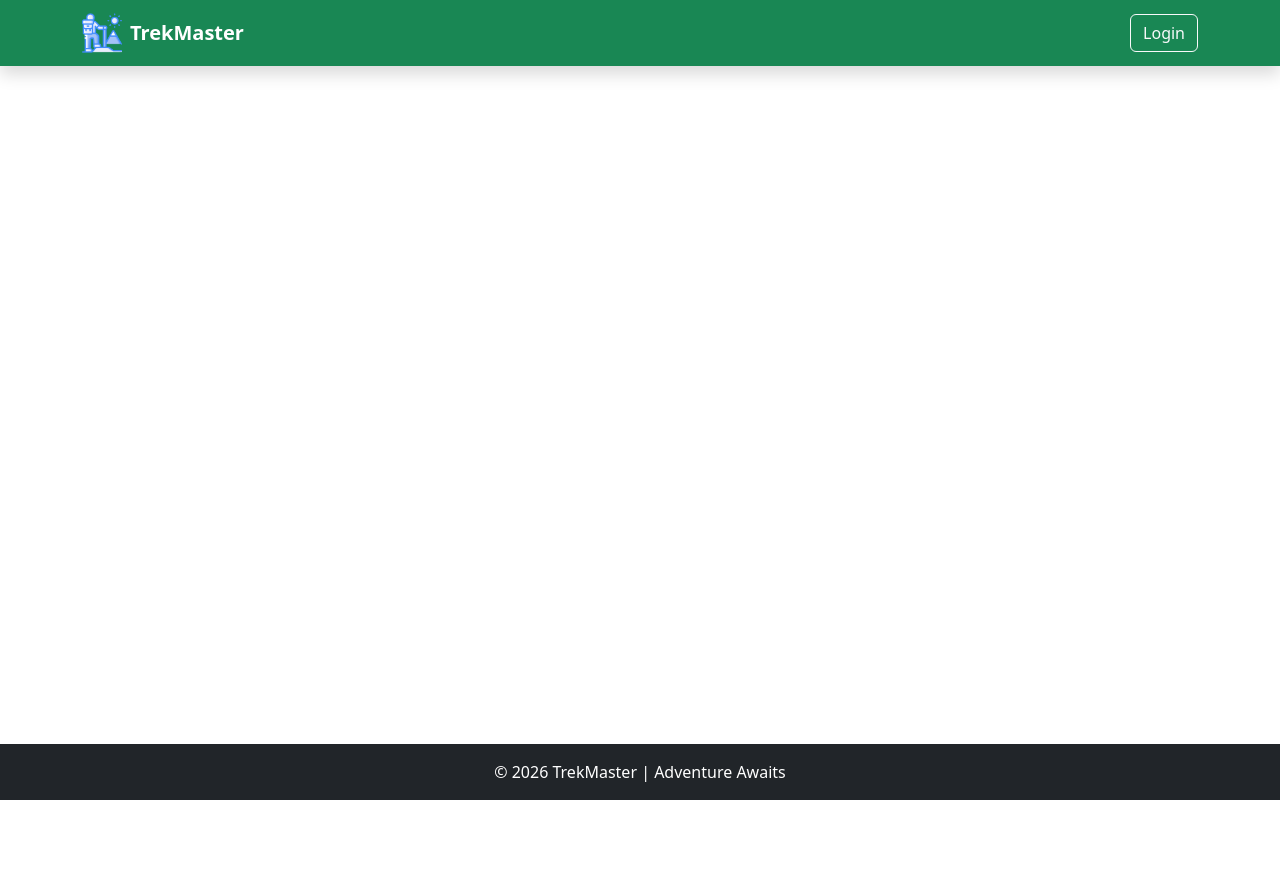
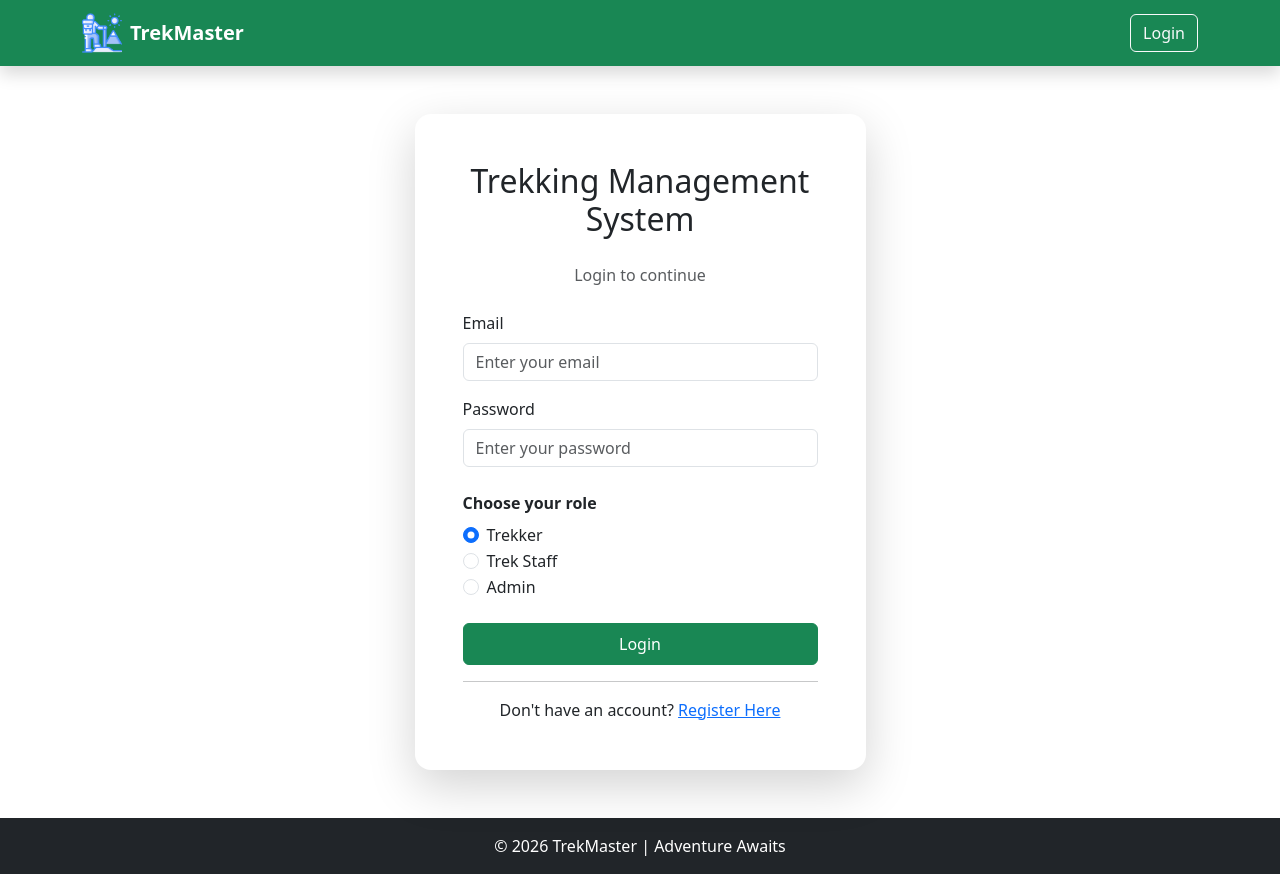
Before and after one commit to 23f2005522/trekking-management-application_V2_23f2005522, a Vue app in the folder frontend/: page /login in a window 1280 px wide. Before the commit the page ends 800 px from the top, so only its background shows below. Built offline with nearby package versions, Linux system fonts and the light colour scheme.

Commit message:
Added manage bookings page for administrators and update router configuration

```diff
--- a/frontend/src/router/index.js
+++ b/frontend/src/router/index.js
@@ -57,6 +57,8 @@ const approuter = {
           name : "manageTrekkers" ,
           component: () => import("@/views/adminView/manageTrekkers.vue")
         }
+        ,
+
       ]
     },
 
--- /dev/null
+++ b/frontend/src/views/adminView/manageBookings.vue
@@ -0,0 +1,6 @@
+<template>
+  <div>
+    <h1>Manage Bookings</h1>
+    <p>This is the bookings management page for administrators.</p>
+  </div>
+</template>
--- a/frontend/src/views/authView/loginView.vue
+++ b/frontend/src/views/authView/loginView.vue
@@ -1,118 +1,150 @@
 <script setup>
-import { useStaffStore } from '@/stores/staffStore'
-import { ref, watch } from 'vue'
+import { reactive } from 'vue'
+import router from '@/router'
+import axiosInstance from '../../utils/axioUtil'
+import { useFlashStore } from '@/stores/flashStore'
 
-const staffStore = useStaffStore()
 
-const selectedStatus = ref('')
-const reason = ref('')
+const flashStore = useFlashStore()
+const formData = reactive({
+  email: '',
+  password: '',
+  role: 'trekker',
+})
 
-watch(
-  () => staffStore.selectedStaff,
-  (newVal) => {
-    if (!newVal) {
-      selectedStatus.value = ''
-      reason.value = ''
-    } else {
-      selectedStatus.value = newVal.status
-      reason.value = newVal.blacklisted_reason || ''
+const handelLogin = async (e) => {
+  e.preventDefault()
+  try {
+    const { data } = await axiosInstance.post('/auth/login', formData)
+    console.log('Login successful:', data)
+    // stting token in local storage
+    localStorage.setItem('access_token', data.access_token)
+    localStorage.setItem('role', data.role)
+    localStorage.setItem('username', data.username)
+
+    // set the user in the userStore
+    console.log(data)
+
+    // Redirect based on role
+    const routeMap = {
+      trekker: '/trekker/dashboard',
+      staff: '/staff/dashboard',
+      admin: '/admin/dashboard',
     }
-  },
-  { immediate: true },
-)
+
+    router.push(routeMap[data.role] || '/')
+
+    return data
+
+  } catch (error) {
+    flashStore.show(error?.response?.data?.message || 'Login failed', 'error')
+  }
+}
 </script>
 
 <template>
-  <div class="modal fade" id="manageStaffModal" tabindex="-1">
-    <div class="modal-dialog modal-dialog-centered">
-      <div class="modal-content">
-        <div class="modal-header bg-success text-white">
-          <h5 class="modal-title">Manage Staff</h5>
+  <div class="container py-5">
+    <div class="row justify-content-center">
+      <div class="col-md-6 col-lg-5">
+        <div class="card shadow-lg border-0 rounded-4">
+          <div class="card-body p-5">
+            <h2 class="text-center mb-4">Trekking Management System</h2>
 
-          <button class="btn-close btn-close-white" data-bs-dismiss="modal"></button>
+            <p class="text-center text-muted mb-4">Login to continue</p>
+
+            <form>
+              <!-- Email -->
+              <div class="mb-3">
+                <label class="form-label"> Email </label>
+
+                <input
+                  type="email"
+                  class="form-control"
+                  placeholder="Enter your email"
+                  v-model="formData.email"
+                />
               </div>
 
-        <div class="modal-body" v-if="staffStore.selectedStaff">
-          <div class="card bg-light mb-4">
-            <div class="card-body">
-              <h5>
-                {{ staffStore.selectedStaff.username }}
-              </h5>
+              <!-- Password -->
+              <div class="mb-4">
+                <label class="form-label"> Password </label>
 
-              <p class="text-muted">
-                {{ staffStore.selectedStaff.email }}
-              </p>
-
-              <span
-                class="badge"
-                :class="{
-                  'bg-success': staffStore.selectedStaff.status === 'approved',
-                  'bg-warning text-dark': staffStore.selectedStaff.status === 'pending',
-                  'bg-danger': staffStore.selectedStaff.status === 'rejected',
-                  'bg-dark': staffStore.selectedStaff.status === 'blacklisted',
-                }"
-              >
-                Current :
-                {{ staffStore.selectedStaff.status }}
-              </span>
-            </div>
+                <input
+                  type="password"
+                  class="form-control"
+                  placeholder="Enter your password"
+                  v-model="formData.password"
+                />
               </div>
 
-          <label class="fw-semibold mb-2"> Change Status </label>
+              <!-- Role -->
+              <div class="mb-4">
+                <label class="form-label fw-bold"> Choose your role </label>
 
                 <div class="form-check">
-            <input class="form-check-input" type="radio" value="pending" v-model="selectedStatus" />
-            <label class="form-check-label"> Pending </label>
+                  <input
+                    class="form-check-input"
+                    type="radio"
+                    name="role"
+                    id="trekker"
+                    value="trekker"
+                    v-model="formData.role"
+                  />
+
+                  <label class="form-check-label" for="trekker"> Trekker </label>
                 </div>
 
                 <div class="form-check">
                   <input
                     class="form-check-input"
                     type="radio"
-              value="approved"
-              v-model="selectedStatus"
+                    name="role"
+                    id="staff"
+                    value="staff"
+                    v-model="formData.role"
                   />
-            <label class="form-check-label text-success"> Approved </label>
+
+                  <label class="form-check-label" for="staff"> Trek Staff </label>
                 </div>
 
                 <div class="form-check">
                   <input
                     class="form-check-input"
                     type="radio"
-              value="rejected"
-              v-model="selectedStatus"
+                    name="role"
+                    id="admin"
+                    value="admin"
+                    v-model="formData.role"
                   />
-            <label class="form-check-label text-danger"> Rejected </label>
+
+                  <label class="form-check-label" for="admin"> Admin </label>
+                </div>
               </div>
 
-          <div class="form-check mb-3">
-            <input
-              class="form-check-input"
-              type="radio"
-              value="blacklisted"
-              v-model="selectedStatus"
-            />
-            <label class="form-check-label"> Blacklisted </label>
+              <!-- Login Button -->
+
+              <button @click="handelLogin" type="submit" class="btn btn-success w-100 py-2">
+                Login
+              </button>
+            </form>
+
+            <hr />
+
+            <p class="text-center mb-0">
+              Don't have an account?
+
+              <router-link to="/register"> Register Here </router-link>
+            </p>
           </div>
-
-          <label class="fw-semibold"> Reason </label>
-
-          <textarea rows="4" class="form-control" v-model="reason" />
-        </div>
-
-        <div v-else class="modal-body text-center">Loading...</div>
-
-        <div class="modal-footer">
-          <button class="btn btn-secondary" data-bs-dismiss="modal">Cancel</button>
-
-          <button
-            class="btn btn-success"
-            @click="staffStore.handelEditStaff(staffStore.selectedStaffId, selectedStatus, reason)"
-          >
-            Save Changes
-          </button>
         </div>
       </div>
     </div>
   </div>
 </template>
+
+<style scoped>
+.card {
+  max-width: 520px;
+  margin: auto;
+}
+</style>
```
Lines whose indentation alone changed are shown as unchanged.
